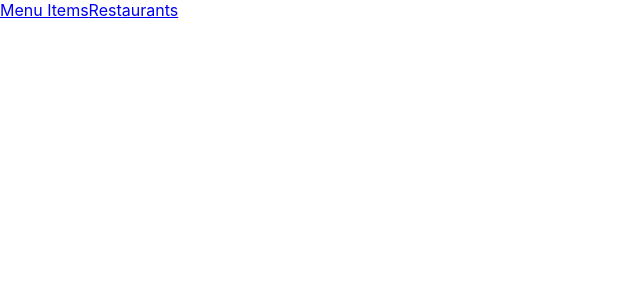
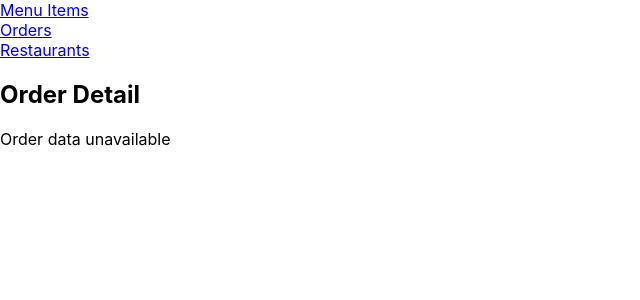
Before and after one commit to saiforceone/SARestuarantDashboard, a React (Create React App) app: page /orders/1 in a window 1280 px wide. Shown: the top 300 px of the page, without its empty margins (0-640 px from the left). Built offline with nearby package versions, Linux system fonts and the light colour scheme.

Commit message:
add order list or order detail pages

```diff
--- a/src/App.js
+++ b/src/App.js
@@ -11,6 +11,8 @@ import DashboardPage from './pages/DashboardPage/DashboardPage';
 import LoginPage from './pages/LoginPage/LoginPage';
 import MenuItemListPage from './pages/MenuItem/MenuItemListPage';
 import MenuItemEditPage from './pages/MenuItem/MenuItemEditPage';
+import OrderListPage from './pages/Order/OrderListPage';
+import OrderDetailsPage from './pages/Order/OrderDetailsPage';
 import RestaurantLocationListPage from './pages/RestaurantLocation/RestaurantLocationListPage';
 import RestaurantlocationEditPage from './pages/RestaurantLocation/RestaurantLocationEditPage';
 
@@ -22,6 +24,9 @@ function App() {
       <BrowserRouter>
         <div>
           <Link to='/menu-items'>Menu Items</Link>
+          <br />
+          <Link to='/orders'>Orders</Link>
+          <br />
           <Link to='/restaurant-locations'>Restaurants</Link>
         </div>
         <Routes>
@@ -30,6 +35,8 @@ function App() {
           <Route path='/menu-items' element={<MenuItemListPage />} />
           <Route path='/menu-items/:id' element={<MenuItemEditPage />} />
           <Route path='/menu-items/new' element={<MenuItemEditPage />} />
+          <Route path='/orders' element={<OrderListPage />} />
+          <Route path='/orders/:id' element={<OrderDetailsPage />} />
           <Route path='/restaurant-locations' element={<RestaurantLocationListPage />} />
           <Route path='/restaurant-locations/:id' element={<RestaurantlocationEditPage />} />
           <Route path='/restaurant-locations/new' element={<RestaurantlocationEditPage />} />
--- a/src/constants/index.js
+++ b/src/constants/index.js
@@ -5,3 +5,22 @@ export const API_ENDPOINTS = {
   ORDERS: '/orders/',
   LOCATIONS: '/restaurant-locations/',
 };
+
+export const ORDER_STATUSES = [
+  {
+    label: 'Received',
+    value: 'received'
+  },
+  {
+    label: 'In Progress',
+    value: 'in-progress'
+  },
+  {
+    label: 'Ready',
+    value: 'ready'
+  },
+  {
+    label: 'Completed',
+    value: 'completed'
+  },
+];
--- /dev/null
+++ b/src/pages/Order/OrderDetailsPage.jsx
@@ -0,0 +1,107 @@
+import React, {useCallback, useEffect, useState} from 'react';
+import { useParams, useLocation } from 'react-router';
+import APIUtils from '../../utils/APIUtils';
+import { API_ENDPOINTS, ORDER_STATUSES } from '../../constants';
+
+/**
+ * @function RenderContent
+ * @param {object} orderData
+ * @param {String} orderStatus
+ * @param {Function} onUpdateStatus
+ * @param {Function} updateStatusAction
+ * @description Renders the order details with status options and an action to update the status
+ */
+const RenderContent = ({orderData, orderStatus, onUpdateStatus, updateStatusAction}) => {
+
+  if (!orderData) {
+    return <p>Order data unavailable</p>
+  }
+
+  return (
+    <div>
+      <p>Order #: {orderData._id}</p>
+      <p><strong>Delivery Notes: </strong>{orderData.deliveryNotes}</p>
+      <p><strong>Order Total: </strong>${orderData.orderTotal}</p>
+      <select
+        onChange={e => onUpdateStatus({orderStatus: e.target.value})}
+        value={orderStatus}
+      >
+        <option value="">Select Status</option>
+        {ORDER_STATUSES.map(status => (
+          <option key={status.value} value={status.value}>
+            {status.label}
+          </option>
+        ))}
+      </select>
+      <button onClick={updateStatusAction}>
+        Update Order Status
+      </button>
+    </div>
+  );
+};
+
+/**
+ * @function OrderDetailsPage
+ * @returns {JSX.Element}
+ * @description Page that shows the details of an order and allows for updating the status
+ */
+export default function OrderDetailsPage() {
+
+  const location = useLocation();
+  const params = useParams();
+  const [orderData, setOrderData] = useState();
+  const [orderStatus, setOrderStatus] = useState('');
+  const [resourceId, setResourceId] = useState();
+
+
+  useEffect(() => {
+    if (params.id) {
+      setResourceId(params.id)
+    }
+    const {state} = location;
+    if (state) {
+      setOrderData(state.order);
+      setOrderStatus(state.order.orderStatus);
+    }
+  }, []);
+
+  /**
+   * @function onUpdateStatusAction
+   * @returns {void}
+   * @description Updates the order status local state
+   */
+  const onUpdateStatus = useCallback(({orderStatus}) => {
+    setOrderStatus(orderStatus);
+  }, []);
+
+  /**
+   * @function updateStatusAction
+   * @returns {void}
+   * @description Commits the order status change via the API
+   */
+  const updateStatusAction = useCallback(() => {
+    APIUtils.saveOrUpdateResource({
+      endpoint: `${API_ENDPOINTS.ORDERS}`,
+      id: resourceId,
+      data: {data: {orderStatus}}
+    }).then(result => {
+      if (result.success) {
+        alert('Order status updated')
+      } else {
+        alert('Order status was not updated')
+      }
+    }).catch(e => {
+      console.error('Order status failed with error: ', e);
+      alert('Failed to update status with error: ', e.message);
+    });
+  }, [orderStatus, resourceId]);
+
+  const contentProps = {orderData, orderStatus, onUpdateStatus, updateStatusAction}
+
+  return (
+    <div>
+      <h2>Order Detail</h2>
+      <RenderContent {...contentProps} />
+    </div>
+  );
+}
--- /dev/null
+++ b/src/pages/Order/OrderListPage.jsx
@@ -0,0 +1,87 @@
+import React, {useCallback, useEffect} from 'react';
+import { useDispatch, useSelector } from 'react-redux';
+import { useNavigate } from 'react-router';
+import { API_ENDPOINTS } from '../../constants';
+import {fetchOrders} from '../../store/actions/orderActions';
+
+/**
+ * @function RenderOrder
+ * @param {Array<object>} orders
+ * @param {Function} viewOrderAction
+ * @returns {JSX.Element}
+ * @description renders the list of orders
+ */
+const RenderOrder = ({orders = [], viewOrderAction}) => {
+
+  const content = orders.map(order => (
+    <div
+      key={`order-${order._id}`}
+    >
+      <p>Order #: {order._id}</p>
+      <p>Order Status: {order.orderStatus}</p>
+      <p>Order Location: {order.relatedLocation.locationName}</p>
+      <p>Customer: {order.relatedUser.username}</p>
+      <p>Order Date: {order.orderDate}</p>
+      <button
+        onClick={e => viewOrderAction({order})}
+      >
+        View / Update Order Status
+      </button>
+    </div>
+  ));
+
+  return (
+    <div>
+      {content}
+    </div>
+  );
+};
+
+/**
+ * @function OrderListPage
+ * @returns {JSX.Element}
+ * @description Renders a list of orders with the abiility to update order status
+ */
+export default function OrderListPage() {
+
+  const dispatch = useDispatch();
+  const ordersStore = useSelector(state => state.orders);
+  const navigate = useNavigate();
+
+  /**
+   * @function getOrders
+   * @returns {void}
+   * @description Dispatches the action to retrieve orders
+   */
+  const getOrders = useCallback(() => {
+    dispatch(fetchOrders({queryObject: {}}));
+  }, []);
+
+  useEffect(() => {
+    getOrders();
+  }, [])
+
+  /**
+   * @function viewOrderAction
+   * @returns {void}
+   * @description handles viewing the order
+   */
+  const viewOrderAction = useCallback(({order}) => {
+    if(!order) return;
+    navigate(`${API_ENDPOINTS.ORDERS}${order._id}`, {
+      state: {
+        order
+      },
+    });
+  }, []);
+
+  const contentProps = {orders: ordersStore.data, viewOrderAction};
+
+  return (
+    <div>
+      <h1>Orders</h1>
+      <button onClick={getOrders}>Refresh</button>
+      <RenderOrder {...contentProps} />
+    </div>
+  );
+}
```
